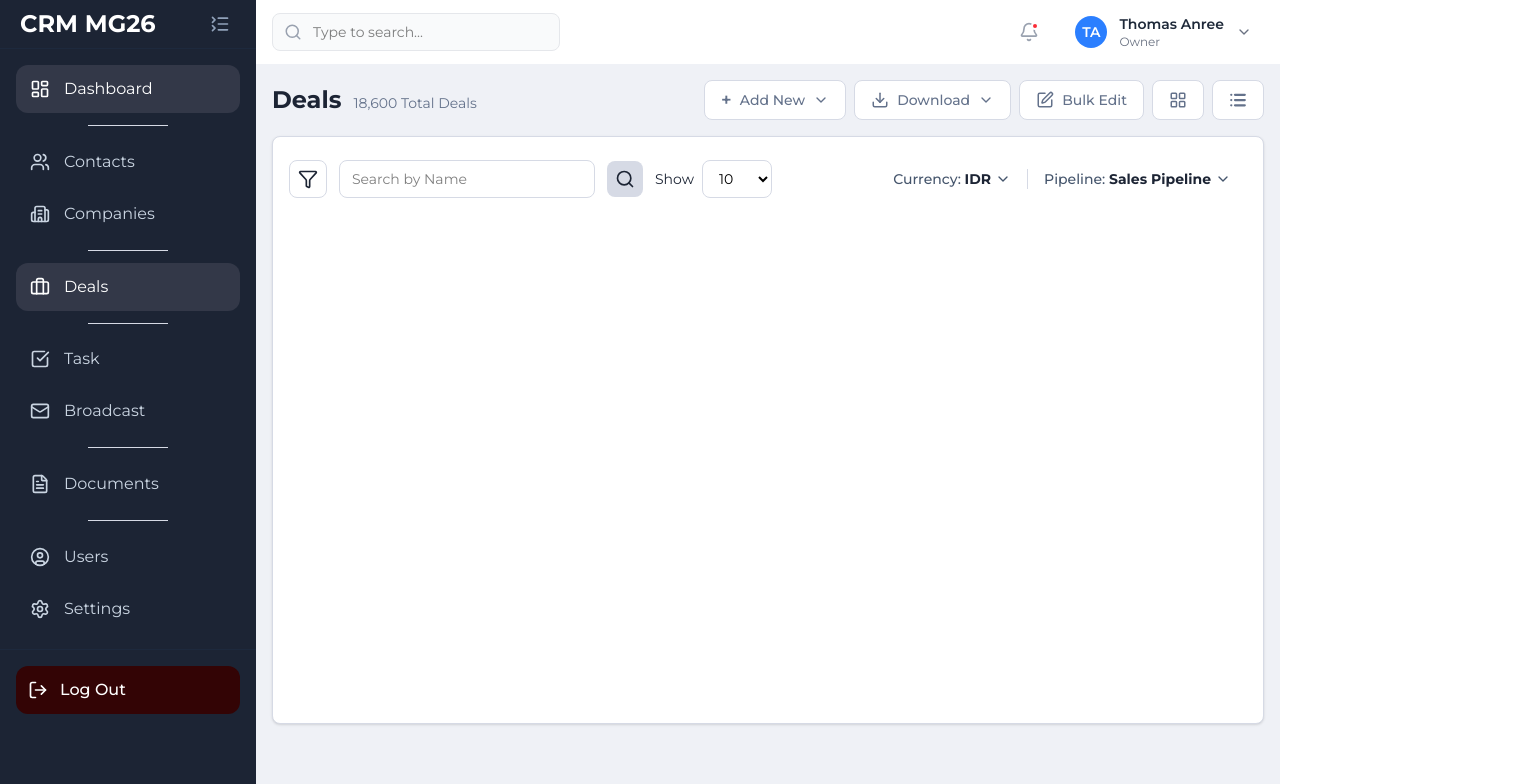
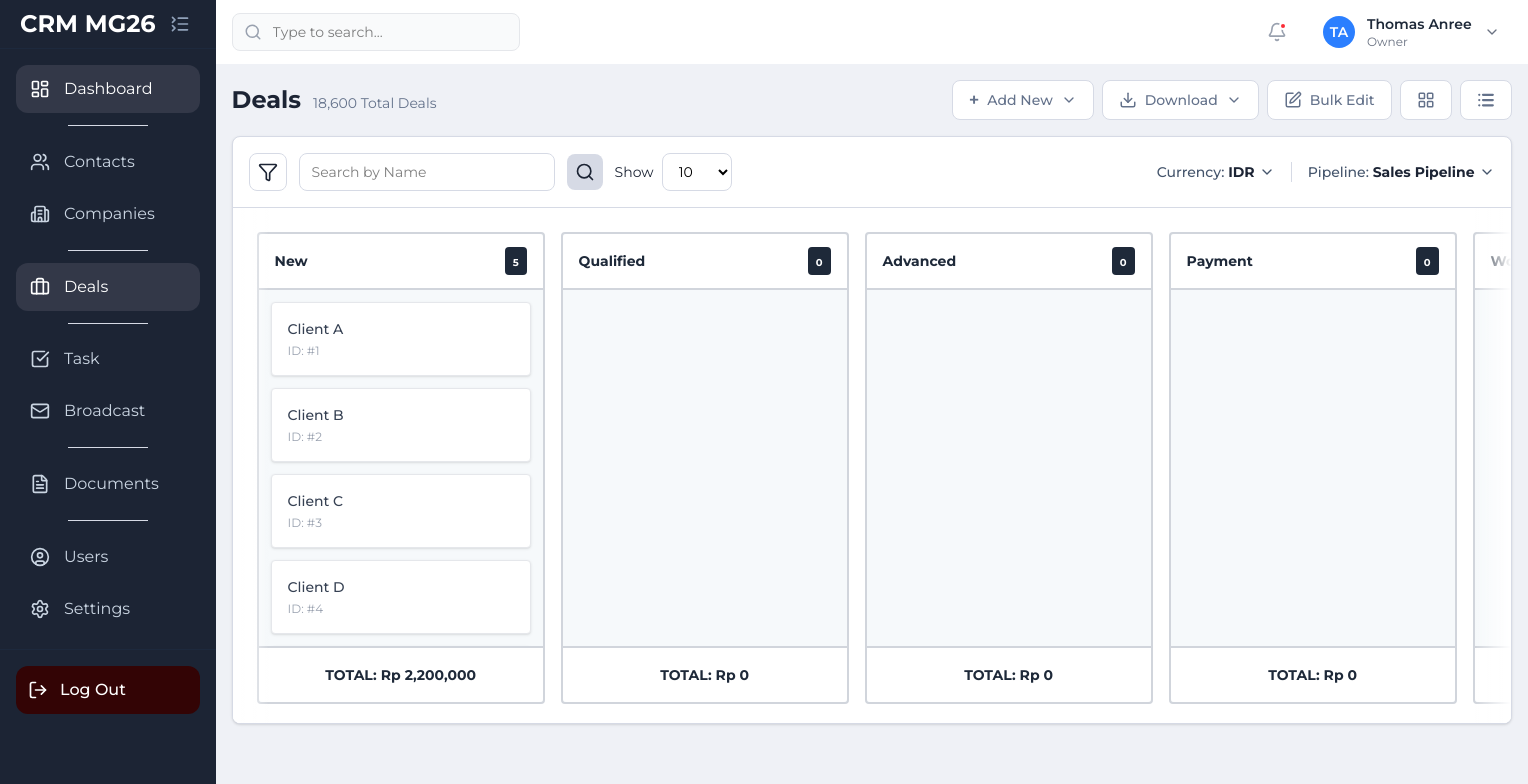
Before and after one commit to hannhz/VueCRM-MG26, a Vue app: page /deals in a window 1280 px wide. Shown: the top 784 px of the page, 1528 px wide, since content can reach past the window. Built offline with nearby package versions, Linux system fonts and the light colour scheme.

Commit message:
feat: enhance deals management with draggable boards and improved item structure

```diff
--- a/src/components/dealscard.vue
+++ b/src/components/dealscard.vue
@@ -1,4 +1,7 @@
 <script setup>
+import { ref } from "vue";
+import draggable from "vuedraggable";
+
 import {
   ChevronDown,
   Download,
@@ -12,8 +15,7 @@ import {
 const totalDeals = ref(18600);
 const itemsPerPage = ref(10);
 
-import { ref } from "vue";
-import draggable from 'vuedraggable';
+const Draggable = draggable;
 
 // Data Mata Uang
 const currencies = ["IDR", "USD", "SGD", "EUR"];
@@ -24,16 +26,40 @@ const isCurrencyOpen = ref(false);
 const pipelines = ["Sales Pipeline", "Marketing Pipeline", "Dev Pipeline"];
 const selectedPipeline = ref("Sales Pipeline");
 const isPipelineOpen = ref(false);
+const isDragging = ref(false);
+
+const pipeline = ref({
+  new: [
+    { id: 1, name: "Client A", value: 500000 },
+    { id: 2, name: "Client B", value: 300000 },
+    { id: 3, name: "Client C", value: 450000 },
+    { id: 4, name: "Client D", value: 200000 },
+    { id: 5, name: "Client E", value: 750000 },
+  ],
+  qualified: [],
+  advanced: [],
+  payment: [],
+  won: [],
+  lost: [],
+});
 
 const boards = ref([
-  { id: 1, title: 'New', count: 1000, total: 0, items: [{ id: 101, name: 'Deal A' }, { id: 102, name: 'Deal B' }] },
-  { id: 2, title: 'Qualified', count: 1000, total: 0, items: [] },
-  { id: 3, title: 'Advanced', count: 1000, total: 0, items: [] },
-  { id: 4, title: 'Payment in Process', count: 1000, total: 0, items: [] },
-  { id: 5, title: 'Won', count: 1000, total: 0, items: [] },
-  { id: 6, title: 'Lost', count: 1000, total: 0, items: [] },
+  { id: 1, title: "New", items: pipeline.value.new },
+  { id: 2, title: "Qualified", items: pipeline.value.qualified },
+  { id: 3, title: "Advanced", items: pipeline.value.advanced },
+  { id: 4, title: "Payment", items: pipeline.value.payment },
+  { id: 5, title: "Won", items: pipeline.value.won },
+  { id: 6, title: "Lost", items: pipeline.value.lost },
 ]);
 
+// hapus item
+const deleteDeal = (item) => {
+  boards.value.forEach((b) => {
+    b.items = b.items.filter((i) => i.id !== item.id);
+  });
+};
+
+const density = ref("comfy"); // comfy | compact
 </script>
 
 <template>
@@ -92,12 +118,14 @@ const boards = ref([
   </div>
 
   <!-- Placeholder for Deals Card -->
+  <div
+    class="bg-white rounded-lg shadow-sm max-w-7xl h-147 border border-outline flex flex-col overflow-hidden"
+  >
     <!-- Action Bar -->
-  <div class="bg-white rounded-lg shadow-sm h-147 p-4 border border-outline">
+    <div class="p-4 border-b border-outline">
       <div class="flex items-center justify-between gap-4">
-      <!-- Left Section: Filter + Search + Show -->
         <div class="flex items-center gap-3">
-        <!-- Filter Icon -->
+          <!-- Filter Button -->
           <button
             class="p-2 border border-outline rounded-lg hover:bg-outline/30 transition"
           >
@@ -113,19 +141,19 @@ const boards = ref([
             />
           </div>
 
-        <!-- Search Icon Button -->
+          <!-- Search Button -->
           <button
             class="p-2 bg-outline hover:bg-outline/30 rounded-lg transition"
           >
             <Search :size="20" class="text-dark-base" />
           </button>
 
-        <!-- Show Dropdown -->
+          <!-- Items Per Page -->
           <div class="flex items-center gap-2">
             <span class="text-sm text-dark-base">Show</span>
             <select
               v-model="itemsPerPage"
-            class="px-3 py-2 border border-outline rounded-lg focus:outline-none focus:ring-1 focus:ring-sub-text text-sm"
+              class="px-3 py-2 border border-outline rounded-lg text-sm focus:outline-none"
             >
               <option :value="10">10</option>
               <option :value="25">25</option>
@@ -134,15 +162,14 @@ const boards = ref([
             </select>
           </div>
         </div>
-      <!-- Right Section: Action Buttons -->
-      <div class="flex items-center gap-2">
-        <div
-          class="flex flex-wrap items-center justify-end gap-4 p-4 text-sm font-medium text-slate-600"
-        >
+
+        <!-- Currency & Pipeline Filters -->
+        <div class="flex items-center gap-4 text-sm font-medium text-slate-600">
+          <!-- Currency Dropdown -->
           <div class="relative">
             <button
               @click="isCurrencyOpen = !isCurrencyOpen"
-              class="flex items-center gap-1 hover:text-dark-base transition focus:outline-none"
+              class="flex items-center gap-1 hover:text-dark-base transition"
             >
               <span
                 >Currency:
@@ -159,7 +186,7 @@ const boards = ref([
 
             <div
               v-if="isCurrencyOpen"
-              class="absolute right-0 mt-2 w-32 bg-white border border-outline rounded-lg shadow-lg z-10"
+              class="absolute right-0 mt-2 w-32 bg-white border border-outline rounded-lg shadow-lg z-20"
             >
               <ul class="py-1">
                 <li
@@ -177,12 +204,14 @@ const boards = ref([
             </div>
           </div>
 
+          <!-- Divider -->
           <div class="hidden sm:block w-px h-5 bg-outline"></div>
 
+          <!-- Pipeline Dropdown -->
           <div class="relative">
             <button
               @click="isPipelineOpen = !isPipelineOpen"
-              class="flex items-center gap-1 hover:text-dark-base transition focus:outline-none"
+              class="flex items-center gap-1 hover:text-dark-base transition"
             >
               <span
                 >Pipeline:
@@ -199,7 +228,7 @@ const boards = ref([
 
             <div
               v-if="isPipelineOpen"
-              class="absolute right-0 mt-2 w-48 bg-white border border-outline rounded-lg shadow-lg z-10"
+              class="absolute right-0 mt-2 w-48 bg-white border border-outline rounded-lg shadow-lg z-20"
             >
               <ul class="py-1">
                 <li
@@ -220,5 +249,139 @@ const boards = ref([
       </div>
     </div>
 
+    <!-- Pipeline Boards -->
+    <div class="relative h-full w-full">
+      <!-- Scrollable Container with Gradient Edges -->
+      <div class="overflow-x-auto bg-white p-6 custom-scrollbar">
+        <!-- Boards Container -->
+        <div class="flex h-118 flex-nowrap gap-4">
+          <!-- Individual Board -->
+          <div
+            v-for="board in boards"
+            :key="board.id"
+            class="w-72 shrink-0 flex flex-col bg-slate-100/60 rounded-sm border-2 border-gray-300 relative"
+          >
+            <!-- Board Header -->
+            <div
+              class="h-14 bg-white border-b-2 border-gray-300 flex items-center justify-between px-4 rounded-t-sm"
+            >
+              <span
+                class="text-gray-800 text-sm font-bold font-['Montserrat']"
+                >{{ board.title }}</span
+              >
+              <div class="bg-gray-800 px-2 py-0.5 rounded-sm">
+                <span class="text-white text-[10px] font-bold"
+                  >{{ board.items.length }}
+                </span>
+              </div>
+            </div>
+
+            <!-- Draggable Items -->
+            <draggable
+              v-model="board.items"
+              group="deals"
+              item-key="id"
+              class="flex-1 p-3 space-y-3 overflow-y-auto"
+              @start="isDragging = true"
+              @end="isDragging = false"
+            >
+              <template #item="{ element }">
+                <div
+                  class="bg-white p-4 rounded shadow-sm border border-gray-200 cursor-move hover:border-blue-500 transition"
+                >
+                  <p class="text-sm font-medium text-gray-700">
+                    {{ element.name }}
+                  </p>
+                  <p class="text-xs text-gray-400 mt-1">
+                    ID: #{{ element.id }}
+                  </p>
                 </div>
               </template>
+            </draggable>
+
+            <!-- Board Footer with Total -->
+            <div
+              class="h-14 bg-white border-t-2 border-gray-300 flex items-center justify-center rounded-b-sm"
+            >
+              <span class="text-gray-800 text-sm font-bold font-['Montserrat']">
+                TOTAL: Rp
+                {{
+                  board.items.reduce((t, i) => t + i.value, 0).toLocaleString()
+                }}
+              </span>
+            </div>
+          </div>
+          <!-- LEFT GRADIENT -->
+          <div
+            class="pointer-events-none absolute top-0 left-0 h-full w-9 bg-linear-to-r from-white to-transparent"
+          ></div>
+          <!-- RIGHT GRADIENT -->
+          <div
+            class="pointer-events-none absolute top-0 right-0 h-full w-9 bg-linear-to-l from-white to-transparent"
+          ></div>
+        </div>
+      </div>
+      <!-- DANGER DELETE ZONE -->
+      <div
+        v-show="isDragging"
+        class="absolute bottom-0 left-0 w-full h-40 z-50 pointer-events-none"
+      >
+        <!-- gradient -->
+        <div
+          class="absolute inset-0 bg-gradient-to-t from-red-600/80 via-red-500/40 to-transparent"
+        ></div>
+
+        <!-- center content -->
+        <div class="absolute inset-0 flex flex-col items-center justify-center">
+          <div
+            class="w-16 h-16 rounded-full bg-white shadow-xl flex items-center justify-center border-4 border-red-500"
+          >
+            <!-- trash icon -->
+            <svg
+              xmlns="http://www.w3.org/2000/svg"
+              class="w-7 h-7 text-red-600"
+              fill="none"
+              viewBox="0 0 24 24"
+              stroke="currentColor"
+              stroke-width="2"
+            >
+              <path
+                stroke-linecap="round"
+                stroke-linejoin="round"
+                d="M19 7L5 7M10 11V17M14 11V17M9 7V4H15V7M6 7H18L17 20H7L6 7Z"
+              />
+            </svg>
+          </div>
+
+          <p class="mt-2 text-white text-sm tracking-wide">
+            Drop to <span class="font-bold">DELETE</span>
+          </p>
+        </div>
+      </div>
+    </div>
+  </div>
+</template>
+
+<style scoped>
+.ghost-card {
+  opacity: 0.35;
+  transform: rotate(2deg);
+}
+
+.chosen-card {
+  transform: scale(1.03);
+}
+
+.drag-card {
+  transform: rotate(3deg);
+}
+.custom-scrollbar::-webkit-scrollbar {
+  height: 6px;
+  width: 6px;
+}
+
+.custom-scrollbar::-webkit-scrollbar-thumb {
+  background: #94a3b8;
+  border-radius: 999px;
+}
+</style>
```
Lines whose indentation alone changed are shown as unchanged.
